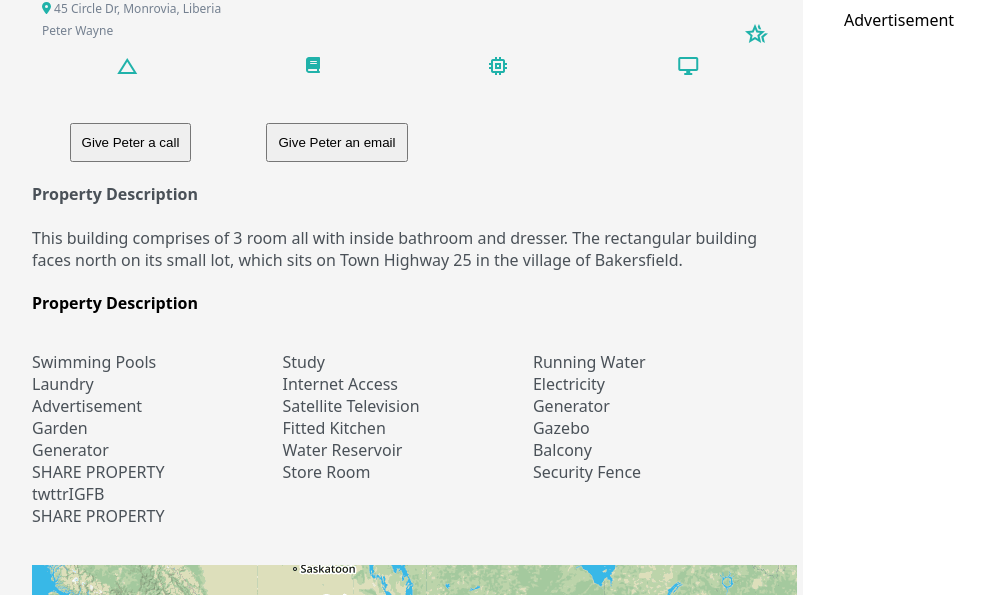
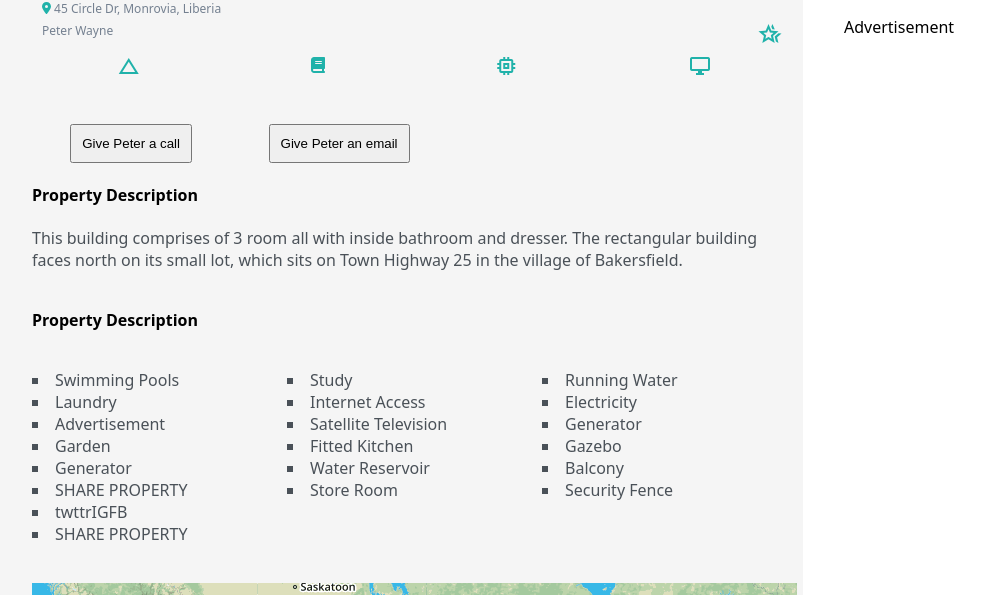
Before and after one commit to benjaminangafua/silk-road-vue-composition-api, a Vue app: page /single-property/1 in a window 1280 px wide. Shown: the part 902-1497 px from the top of the page, without its empty margins (259-1244 px from the left). Built offline with nearby package versions, Linux system fonts and the light colour scheme.

Commit message:
Updated single property

```diff
--- a/src/assets/main.css
+++ b/src/assets/main.css
@@ -820,7 +820,7 @@ a span {
 
 .descriptions li,
 .property-description {
-    list-style: none;
+    list-style: square;
     color: var(--text-clr);
 }
 
--- a/src/views/SingleProperty.vue
+++ b/src/views/SingleProperty.vue
@@ -42,7 +42,7 @@ const property_obj = property[0]
                      <div class="single-property-img" v-if="route =='/single-property/'+property_num">
                         <img :src="property[0].image"  alt="">
                     </div>
-                    <div class="">
+                    <div class="ls-r">
                         <div class="cart-txt">
                             <div class="top-carts-list">
                                 <div class="cart-small-text bed-room">3 Bedroom Townhouse</div>
@@ -60,11 +60,11 @@ const property_obj = property[0]
                             <div class="icon"><span class="material-symbols-outlined">memory</span> </div>
                             <div class="icon"><span class="material-symbols-outlined">desktop_windows</span></div>
                         </div>
-                        <div class="property-description">
+                        <div>
                             <div class="btn-primary"><button>Give Peter a call</button><button>Give Peter an email</button></div>
                             <h4>Property Description</h4>
 
-                            <p>
+                            <p class="property-description">
                             This building comprises of 3 room all with inside bathroom and dresser.
                             The rectangular building faces north on its small lot, which sits on Town Highway 25 in the village of Bakersfield.
                             </p>
```
